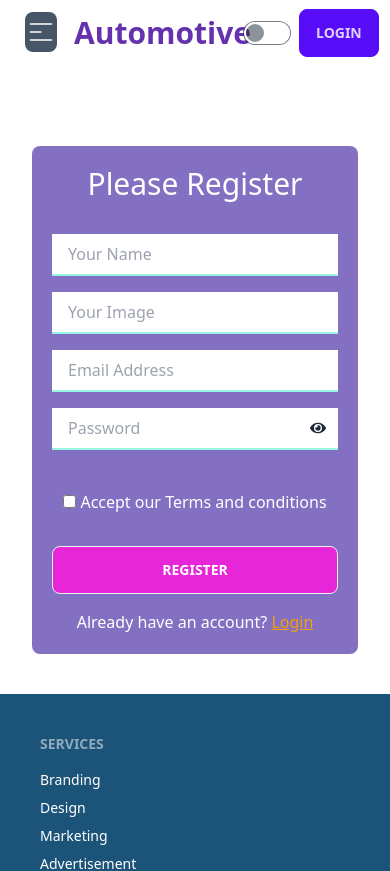
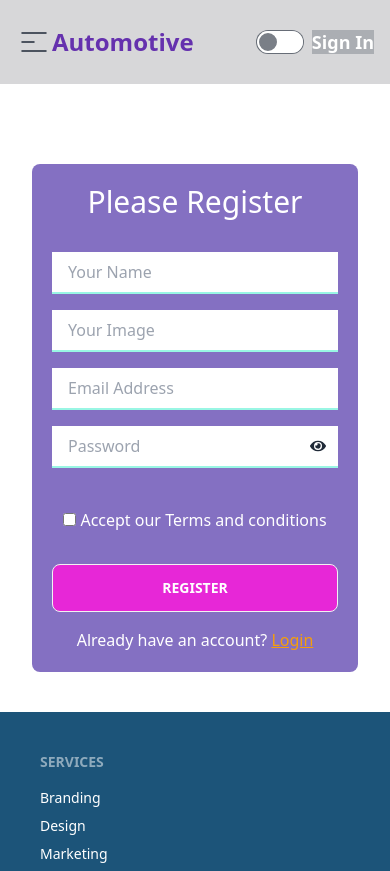
Before and after one commit to MosaddekHossen/car, a React (Vite) app: page /register in a window 390 px wide. Shown: the top 871 px of the page. Built offline with nearby package versions, Linux system fonts and the light colour scheme; no server answers.

Commit message:
Header color change

```diff
--- a/src/components/header/Header.jsx
+++ b/src/components/header/Header.jsx
@@ -1,82 +1,65 @@
 import { useContext, useEffect, useState } from "react";
-import { NavLink } from "react-router-dom";
-import { Link } from 'react-router-dom';
+import { Link, NavLink } from "react-router-dom";
 import { AuthContext } from "../../provider/AuthProvider";
 import Swal from "sweetalert2";
 
 const Header = () => {
-    const { user, logOutUser } = useContext(AuthContext);
+    const { user, logOut } = useContext(AuthContext)
+    const [isOpen, setIsOpen] = useState(false);
     const [isDarkMode, setIsDarkMode] = useState(false);
 
-    // LogOut
+    // Sign Out
     const handleLogout = () => {
-        logOutUser()
+        logOut()
             .then(() => Swal.fire('Oops!', 'LogOut Successful!', 'success'))
             .catch((err) => Swal.fire('Oops!', err.message, 'error'))
     }
 
     const navLink = <>
-        <ul className="menu menu-horizontal px-1 md:flex gap-1 hidden">
-            <li>
+        <ul className="menu menu-horizontal px-1 lg:flex gap-1 hidden">
             <NavLink to={'/'}
-                    className={({ isActive, isPending }) =>
-                        isPending ? 'pending' : isActive ? 'bg-[#a433aa] hover:text-blue-400 font-bold py-2 px-5 rounded-md text-white' : ''}>
+                className={({ isActive }) => isActive ? "btn bg-[#fff] text-[16px] font-semibold" : "btn bg-[#555d6655] text-white text-[16px] font-semibold"}>
                 Home
             </NavLink>
-            </li>
-            <li>
+
             <NavLink to={'/addProduct'}
-                    className={({ isActive, isPending }) =>
-                        isPending ? 'pending' : isActive ? 'bg-[#a433aa] hover:text-blue-400 font-bold py-2 px-5 rounded-md text-white' : ''}                        >
+                className={({ isActive }) => isActive ? "btn bg-[#fff] text-[16px] font-semibold" : "btn bg-[#555d6655] text-white text-[16px] font-semibold"}                        >
                 Add Product
             </NavLink>
-            </li>
-            <li>
+
             <NavLink to={'/myCart'}
-                    className={({ isActive, isPending }) =>
-                        isPending ? 'pending' : isActive ? 'bg-[#a433aa] hover:text-blue-400 font-bold py-2 px-5 rounded-md text-white' : ''}                        >
+                className={({ isActive }) => isActive ? "btn bg-[#fff] text-[16px] font-semibold" : "btn bg-[#555d6655] text-white text-[16px] font-semibold"}                        >
                 My Cart
             </NavLink>
-            </li>
-            <li>
+
             <NavLink to={'/register'}
-                    className={({ isActive, isPending }) =>
-                        isPending ? 'pending' : isActive ? 'bg-[#a433aa] hover:text-blue-400 font-bold py-2 px-5 rounded-md text-white' : ''}>
+                className={({ isActive }) => isActive ? "btn bg-[#fff] text-[16px] font-semibold" : "btn bg-[#555d6655] text-white text-[16px] font-semibold"}                        >
                 Register
             </NavLink>
-            </li>
         </ul>
     </>
+
     const navLinkMd = <>
-        <ul className="menu menu-sm dropdown-content mt-3 z-[1] p-2 shadow rounded-box w-52 bg-slate-400 text-white">
-            <li>
+        <ul className="menu menu-sm dropdown-content mt-3 z-[1] flex gap-3 shadow rounded-box w-52 bg-slate-400 p-5 text-white">
             <NavLink to={'/'}
-                    className={({ isActive, isPending }) =>
-                        isPending ? 'pending' : isActive ? 'bg-[#a433aa] hover:text-blue-400 font-bold py-2 px-5 rounded-md text-white' : ''}>
+                className={({ isActive }) => isActive ? "btn bg-[#fff] text-[16px] font-semibold" : "btn bg-[#555d6655] text-white text-[16px] font-semibold"}>
                 Home
             </NavLink>
-            </li>
-            <li>
+
             <NavLink to={'/addProduct'}
-                    className={({ isActive, isPending }) =>
-                        isPending ? 'pending' : isActive ? 'bg-[#a433aa] my-3 hover:text-blue-400 font-bold py-2 px-5 rounded-md text-white' : ''}                        >
+                className={({ isActive }) => isActive ? "btn bg-[#fff] text-[16px] font-semibold" : "btn bg-[#555d6655] text-white text-[16px] font-semibold"}                        >
                 Add Product
             </NavLink>
-            </li>
-            <li>
+
             <NavLink to={'/myCart'}
-                    className={({ isActive, isPending }) =>
-                        isPending ? 'pending' : isActive ? 'bg-[#a433aa] hover:text-blue-400 font-bold py-2 px-5 rounded-md text-white' : ''}                        >
+                className={({ isActive }) => isActive ? "btn bg-[#fff] text-[16px] font-semibold" : "btn bg-[#555d6655] text-white text-[16px] font-semibold"}                        >
                 My Cart
             </NavLink>
-            </li>
-            <li>
+
             <NavLink to={'/register'}
-                    className={({ isActive, isPending }) =>
-                        isPending ? 'pending' : isActive ? 'bg-[#a433aa] hover:text-blue-400 font-bold py-2 px-5 rounded-md text-white' : ''}>
+                className={({ isActive }) => isActive ? "btn bg-[#fff] text-[16px] font-semibold" : "btn bg-[#555d6655] text-white text-[16px] font-semibold"}                        >
                 Register
             </NavLink>
-            </li>
         </ul>
     </>
 
@@ -102,23 +85,21 @@ const Header = () => {
     };
 
     return (
-        <div className="max-w-7xl mx-auto sticky top-0 z-50">
-            <div className="navbar">
-                <div className="navbar-start">
-
+        <div className="max-w-7xl mx-auto sticky top-0 z-50 bg-[#8e8e945a]">
+            <div className="navbar p-0 px-4 flex justify-between">
+                <div className="lg:navbar-start lg:w-auto w-3/2">
                     <div className="dropdown">
-                        <label tabIndex={0} className="btn btn-ghost lg:hidden">
-                            <svg xmlns="http://www.w3.org/2000/svg" className="h-10 text-white bg-slate-600 font-black w-8 rounded-lg" fill="none" viewBox="0 0 24 24" stroke="currentColor"><path strokeLinecap="round" strokeLinejoin="round" d="M4 6h16M4 12h8m-8 6h16" /></svg>
+                        <label tabIndex={0} className="btn-ghost lg:hidden">
+                            <svg xmlns="http://www.w3.org/2000/svg" className="h-9" fill="none" viewBox="0 0 24 24" stroke="currentColor"><path strokeLinecap="round" strokeLinejoin="round" d="M4 6h16M4 12h8m-8 6h16" /></svg>
                         </label>
                         {navLinkMd}
                     </div>
-                    <Link to='/'><button className="normal-case text-3xl font-bold text-[#6531ae]">Automotive</button></Link>
+                    <Link to='/'><button className="normal-case text-[24px] md:text-3xl font-bold text-[#6531ae] dark:text-indigo-500">Automotive</button></Link>
                 </div>
-                <div className="navbar-center bg-white px-5 rounded-lg lg:flex">
+                <div className="navbar-center lg:mx-auto lg:w-auto rounded-lg lg:flex">
                     {navLink}
                 </div>
-                <div className="navbar-end">
-
+                <div className="lg:navbar-end lg:w-auto w-3/1">
                     {/* Dark Mode button */}
                     <input
                         type="checkbox"
@@ -127,18 +108,35 @@ const Header = () => {
                         onChange={handleToggle}
                     />
 
-                    {user ? <>
-                        <div className="flex flex-col lg:flex-row justify-center text-center items-center">
-                            <button onClick={handleLogout} className="btn btn-primary mx-3">Login Out</button>
-                            <h3 className="font-bold text-green-500 mr-3">{user.displayName}</h3>
+                    <div onClick={() => setIsOpen(!isOpen)}>
+                        {
+                            user ? <>
                                 <label tabIndex={0} className="btn btn-secondary btn-circle avatar">
                                     <div className="w-10 rounded-full">
-                                    <img src={user.photoURL} />
+                                        <label>
+                                            <div>
+                                                <img className="w-10 rounded-full cursor-pointer" src={user?.photoURL} />
                                             </div>
                                         </label>
                                     </div>
+                                </label>
+
                             </>
-                        : <Link to={'/login'}><button className="btn btn-primary mr-3">Login</button></Link>}
+                                : <NavLink to={'/login'}
+                                    className={({ isActive }) => isActive ? "btn bg-[#fff] text-[16px] font-semibold" : "md:btn bg-[#555d6655] text-white md:text-[16px] text-[18px] font-semibold"}                        >
+                                    Sign In
+                                </NavLink>
+                        }
+                    </div>
+                    {user && isOpen && (
+                        <div className='absolute rounded-xl shadow-md w-[40vw] p-2 md:p-2 lg:w-[10vw] mr-2 md:w-[20vw] bg-[#756d7555] right-0 top-20'>
+                            <div className='flex flex-col justify-center items-center'>
+                                <h3 className="font-bold text-center dark:text-white text-red-700 disabled">{user?.displayName}</h3>
+                                <button onClick={handleLogout} className="lg:px-5 px-3 mt-2 hover:bg-gray-500 text-white lg:mt-3 rounded-lg text-[16px] font-bold py-3  bg-violet-400">Login Out</button>
+                            </div>
+                        </div>
+                    )}
+
                 </div>
             </div>
         </div>
--- a/src/components/pages/home/card/Card.jsx
+++ b/src/components/pages/home/card/Card.jsx
@@ -6,7 +6,7 @@ const card = ({ brand }) => {
         <Link to={'/product'}>
             <div className="card shadow-xl h-[50vh]">
                 <figure className="px-2 pt-2">
-                    <img src={image} alt="Car" className="rounded-xl h-[40vh]" />
+                    <img src={image} alt="Car" className="rounded-xl object-cover h-[40vh]" />
                 </figure>
                 <div className="card-body items-center text-center">
                     <h2 className="card-title">{name}</h2>
--- a/src/components/pages/home/singleCar/SingleCar.jsx
+++ b/src/components/pages/home/singleCar/SingleCar.jsx
@@ -1,3 +1,4 @@
+import { Link } from "react-router-dom";
 
 const SingleCar = () => {
     return (
@@ -8,9 +9,9 @@ const SingleCar = () => {
                     <div className="hero-content flex-col lg:flex-row-reverse">
                         <img src="https://demo.wpautolistings.com/wp-content/uploads/2018/07/all-cars.png" />
                         <div>
-                            <h1 className="text-5xl font-bold">Browse Cars By Make</h1>
-                            <p className="py-6">cars available in different categories. Provident cupiditate voluptatem et in. Quaerat fugiat ut assumenda excepturi exercitationem quasi. In deleniti eaque aut repudiandae et a id nisi.</p>
-                            <button className="btn btn-ghost bg-violet-400">SEE ALL CARS</button>
+                            <h1 className="text-5xl font-bold">New Car Models Prices</h1>
+                            <p className="py-6">Find the perfect car for your needs at Cars.com. Shop new and used cars, sell your car, compare prices, and explore financing options to find your dream car ...</p>
+                            <Link to={"/myCart"}><button className="btn btn-ghost bg-violet-400 dark:text-black">SEE ALL CARS</button></Link>
                         </div>
                     </div>
                 </div>
```
Lines whose indentation alone changed are shown as unchanged.
